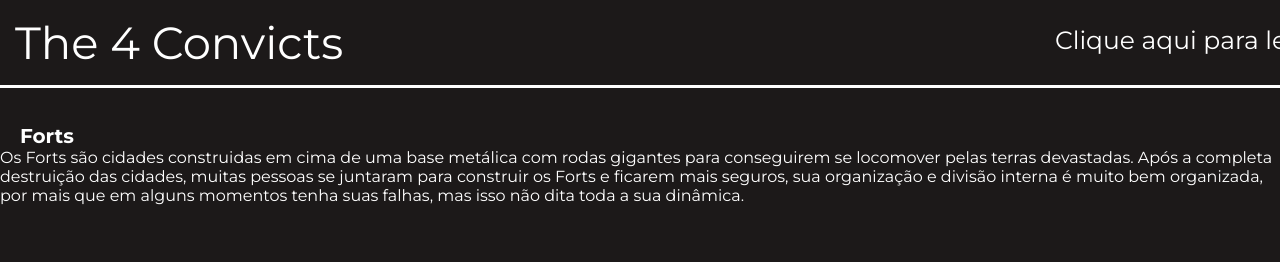
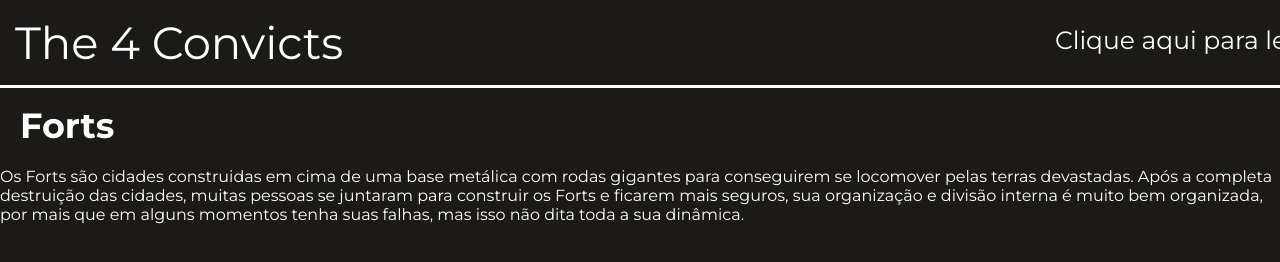
Before and after one commit to MCosta19/projeto-wiki-historia, a plain HTML site: page index-mundo.html in a window 1280 px wide. Drawn offline with Linux system fonts and the light colour scheme.

Commit message:
modificado o tamanho da fonte e o espaçamento para a equerda da classe "forts"

```diff
--- a/style.css
+++ b/style.css
@@ -71,8 +71,9 @@ a:active{
 .forts{
     position: relative;
     margin: 20px;
-    font-size: 20px;
+    font-size: 35px;
     top: 20px
+    left: 250px
 }
 
 
```
